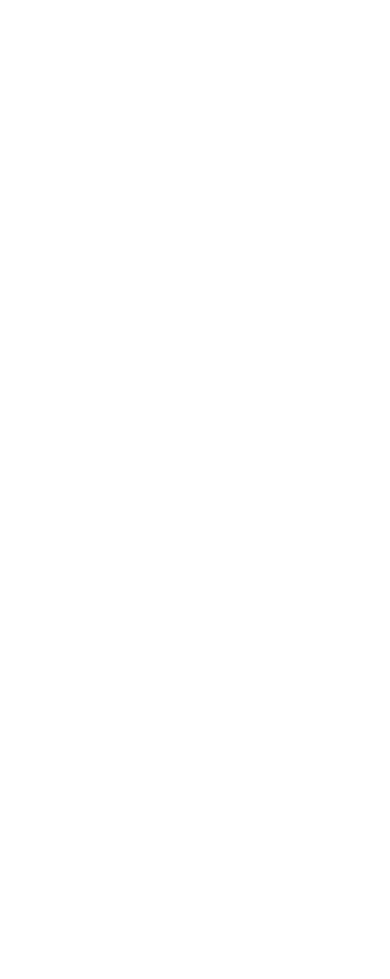
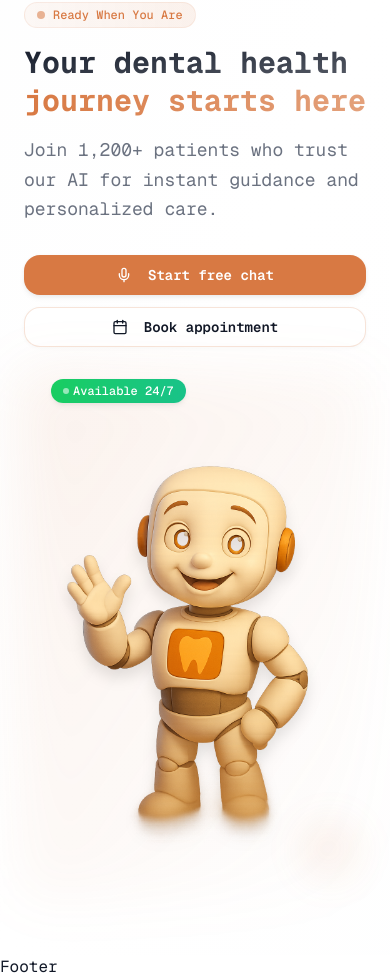
Before and after one commit to kajugadaniels/appointify, a Next.js app: page / in a window 390 px wide. Shown: the part 7508-8487 px from the top of the page. Before the commit the page ends 7478 px from the top, so only its background shows below. Built offline with nearby package versions, Linux system fonts and the light colour scheme.

Commit message:
Design CTA component

```diff
--- a/src/components/landing/CTA.tsx
+++ b/src/components/landing/CTA.tsx
@@ -1,11 +1,91 @@
-import React from 'react'
+import Image from "next/image";
+import { Button } from "@/components/ui/button";
+import { MicIcon, CalendarIcon } from "lucide-react";
 
-const CTA = () => {
+function CTA() {
     return (
-        <div>
-            Call To Action
-        </div>
-    )
+        <section className="relative py-20 px-6 overflow-hidden bg-linear-to-br from-muted/10 via-background to-muted/5">
+            {/* Subtle Background Pattern */}
+            <div className="absolute inset-0 bg-[radial-gradient(circle_at_center,hsl(var(--primary)/0.03),transparent_70%)]"></div>
+
+            <div className="relative z-10 max-w-6xl mx-auto">
+                <div className="grid lg:grid-cols-2 gap-12 items-center">
+                    {/* Left Content */}
+                    <div className="space-y-6">
+                        <div className="space-y-4">
+                            <div className="inline-flex items-center gap-2 px-3 py-1 bg-linear-to-r from-primary/5 to-primary/10 rounded-full border border-primary/10">
+                                <div className="w-2 h-2 bg-primary rounded-full animate-pulse"></div>
+                                <span className="text-xs font-medium text-primary">Ready When You Are</span>
+                            </div>
+
+                            <h2 className="text-3xl md:text-4xl font-bold leading-tight">
+                                <span className="bg-linear-to-br from-foreground to-foreground/70 bg-clip-text text-transparent">
+                                    Your dental health
+                                </span>
+                                <br />
+                                <span className="bg-linear-to-r from-primary to-primary/70 bg-clip-text text-transparent">
+                                    journey starts here
+                                </span>
+                            </h2>
+
+                            <p className="text-lg text-muted-foreground leading-relaxed">
+                                Join 1,200+ patients who trust our AI for instant guidance and personalized care.
+                            </p>
+                        </div>
+
+                        {/* CTA Buttons */}
+                        <div className="flex flex-col sm:flex-row gap-3 pt-2">
+                            <Button
+                                size="lg"
+                                className="px-6 py-3 font-semibold bg-linear-to-r from-primary to-primary/90 hover:from-primary/95 hover:to-primary/85 shadow-lg hover:shadow-xl transition-all duration-300 rounded-xl"
+                            >
+                                <MicIcon className="mr-2 h-4 w-4" />
+                                Start free chat
+                            </Button>
+                            <Button
+                                size="lg"
+                                variant="outline"
+                                className="px-6 py-3 font-semibold border border-primary/20 hover:border-primary/40 hover:bg-primary/5 transition-all duration-300 rounded-xl"
+                            >
+                                <CalendarIcon className="mr-2 h-4 w-4" />
+                                Book appointment
+                            </Button>
+                        </div>
+                    </div>
+
+                    {/* Right Content - CTA Image */}
+                    <div className="relative flex justify-center lg:justify-end">
+                        <div className="relative">
+                            {/* Floating Badge */}
+                            <div className="absolute -top-4 left-4 bg-linear-to-r from-green-500/90 to-emerald-500/90 backdrop-blur-sm text-white px-3 py-1 rounded-full text-xs font-medium shadow-lg z-10">
+                                <div className="flex items-center gap-1">
+                                    <div className="w-1.5 h-1.5 bg-white rounded-full animate-pulse"></div>
+                                    Available 24/7
+                                </div>
+                            </div>
+
+                            {/* Main Image */}
+                            <div className="relative">
+                                {/* Subtle glow */}
+                                <div className="absolute inset-0 bg-linear-to-br from-primary/10 to-transparent rounded-2xl blur-xl scale-110"></div>
+
+                                <Image
+                                    src="/cta.png"
+                                    alt="DentWise AI Assistant"
+                                    width={300}
+                                    height={300}
+                                    className="relative w-80 h-auto drop-shadow-xl hover:scale-105 transition-transform duration-500"
+                                    priority
+                                />
+                            </div>
+
+                            {/* Decorative Elements */}
+                            <div className="absolute -bottom-2 -right-2 w-16 h-16 bg-linear-to-br from-primary/10 to-primary/5 rounded-full blur-lg"></div>
+                        </div>
+                    </div>
+                </div>
+            </div>
+        </section>
+    );
 }
-
-export default CTA
+export default CTA;
```
